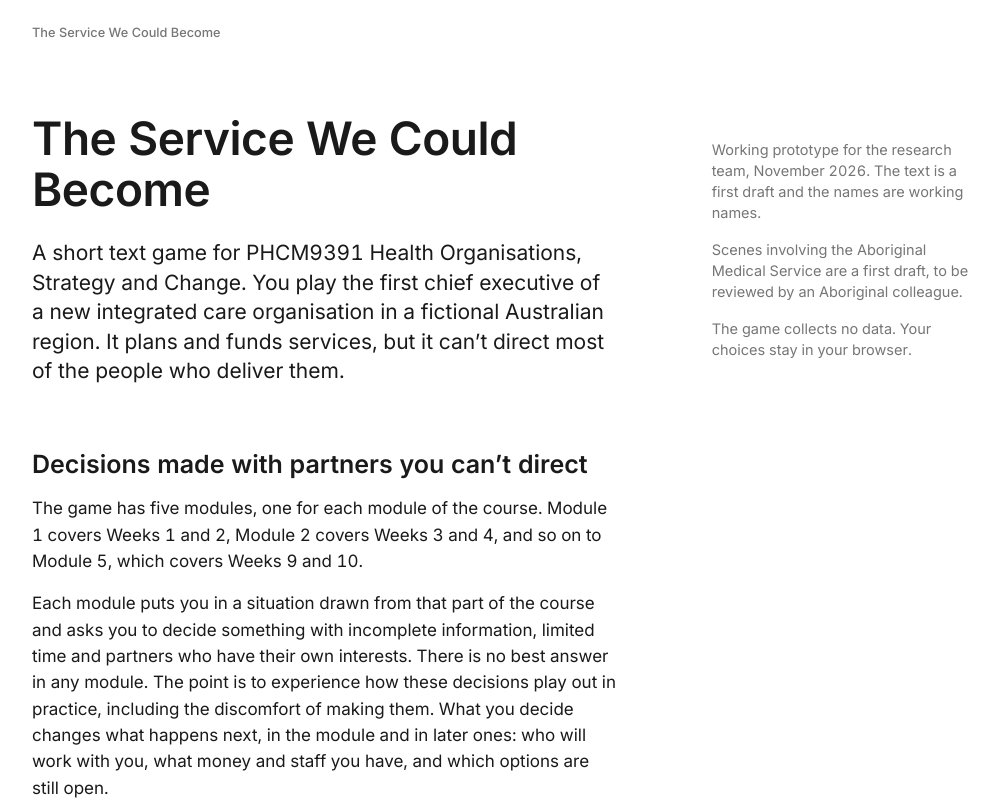
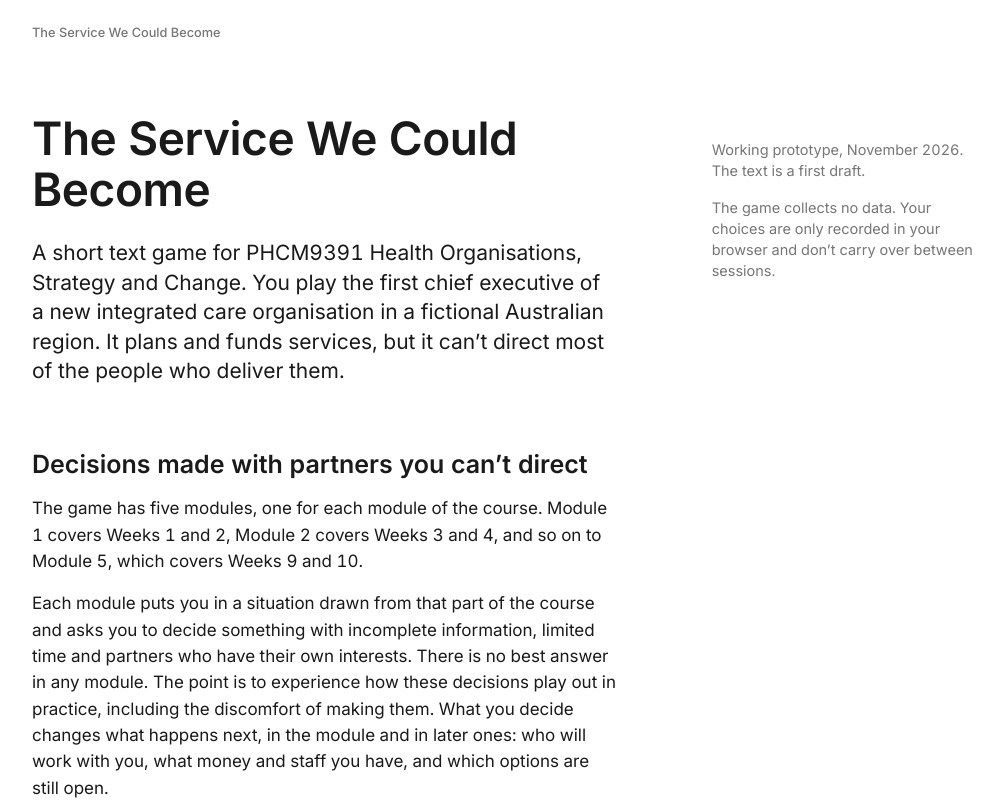
Before and after one commit to benhr/The-Service-We-Could-Become, a website with bundled scripts: page docs/index.html in a window 1280 px wide. Shown: the top 804 px of the page, without its empty margins (136-1139 px from the left). Built offline with nearby package versions, Linux system fonts and the light colour scheme.

Commit message:
Shorten the prototype note on the landing page
Co-Authored-By: Claude Opus 5.5 <noreply@anthropic.com>
Claude-Session: https://claude.ai/code/session_01UgtpdfPTSdCGRSaunik1Dz

```diff
--- a/docs/index.html
+++ b/docs/index.html
@@ -33,9 +33,8 @@
         <p class="lede">A short text game for PHCM9391 Health Organisations, Strategy and Change. You play the first chief executive of a new integrated care organisation in a fictional Australian region. It plans and funds services, but it can’t direct most of the people who deliver them.</p>
       </div>
       <div class="m home-note">
-        <p>Working prototype for the research team, November 2026. The text is a first draft and the names are working names.</p>
-        <p>Scenes involving the Aboriginal Medical Service are a first draft, to be reviewed by an Aboriginal colleague.</p>
-        <p>The game collects no data. Your choices stay in your browser.</p>
+        <p>Working prototype, November 2026. The text is a first draft.</p>
+        <p>The game collects no data. Your choices are only recorded in your browser and don’t carry over between sessions.</p>
       </div>
     </div>
 
```
